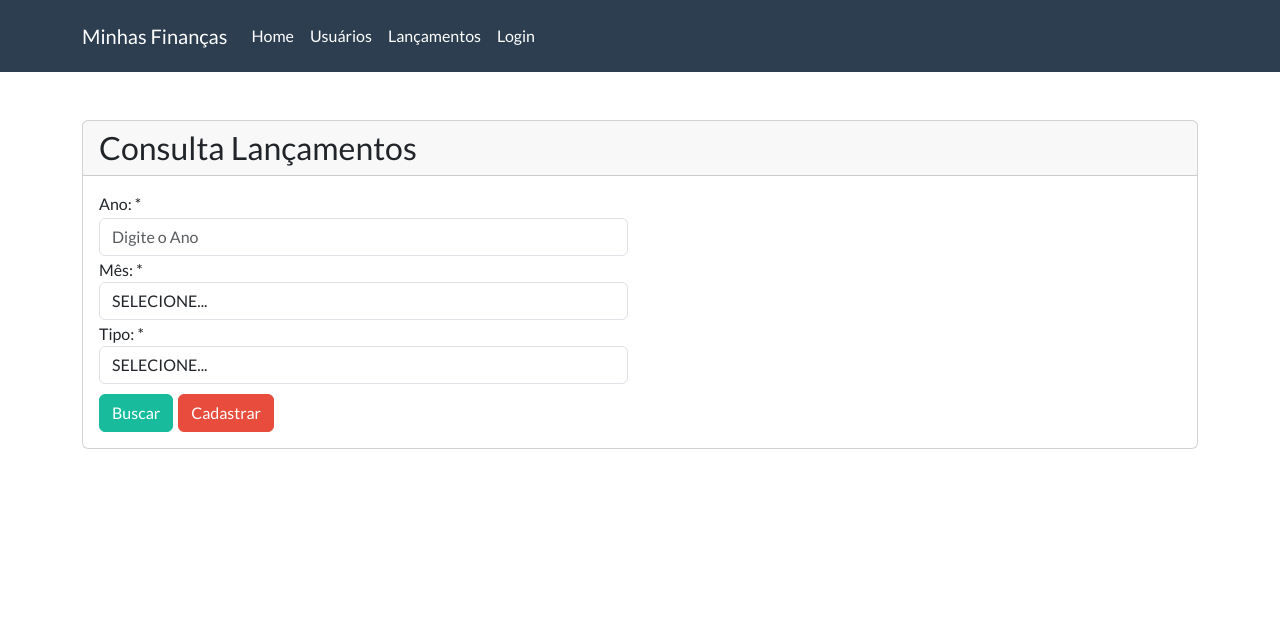
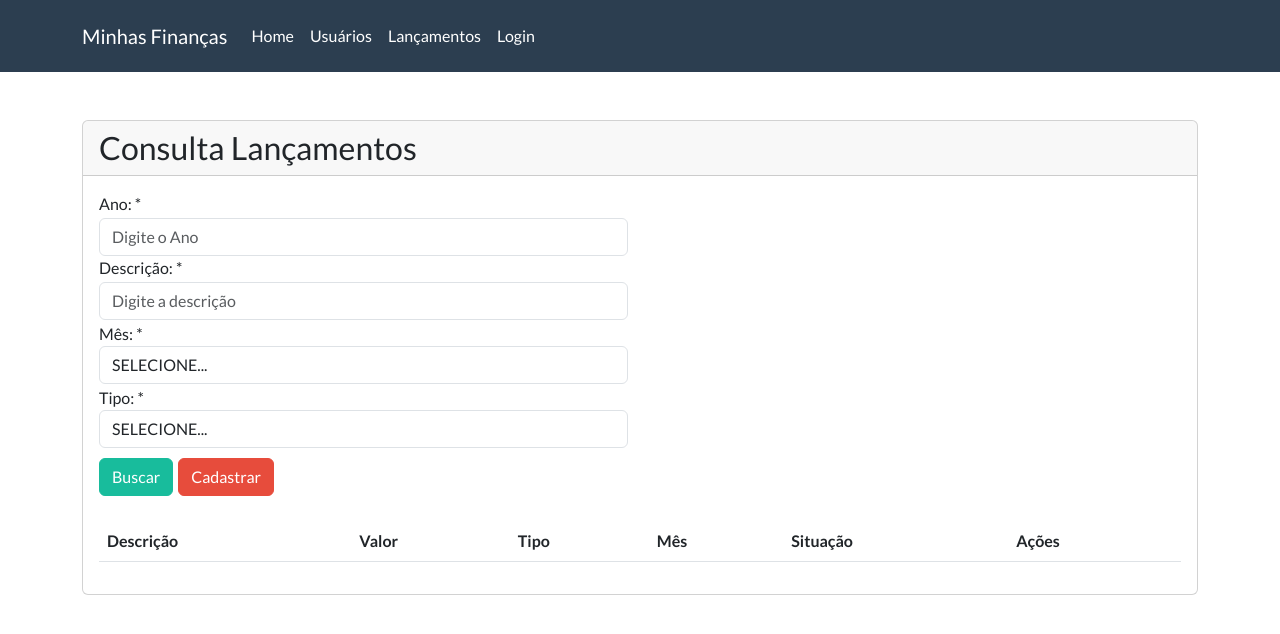
Before and after one commit to ChristianHVarela/MeuPrimeiroProjetoFrontReact, a React (Create React App) app: page /#/consulta-lancamento in a window 1280 px wide. Shown: the top 634 px of the page. Built offline with nearby package versions, Linux system fonts and the light colour scheme.

Commit message:
Merge PP-8

```diff
--- a/src/Component/selectMenu.js
+++ b/src/Component/selectMenu.js
@@ -3,9 +3,9 @@ import React from "react";
 function SelectMenu(props){
 
 
-    const options = props.lista.map(option =>{
+    const options = props.lista.map((option, index) =>{
         return(
-            <option value={option.val}>{option.key}</option>
+            <option key={index} value={option.val}>{option.key}</option>
         )
     })
 
--- /dev/null
+++ b/src/View/Lancamento/lancamentoTable.js
@@ -0,0 +1,42 @@
+import React from "react";
+
+function LancamentoTable(props){
+
+    const Lancamentos = props.Lancamentos.map(option =>{
+        return(
+            <tr key={option.id}>
+                <th>{option.descricao}</th>
+                <th>{option.valor}</th>
+                <th>{option.tipo}</th>
+                <th>{option.mes}</th>
+                <th>{option.status}</th>
+                <th></th>
+            </tr>
+        )
+    })
+
+
+
+
+    return(
+        <div className="bs-component">
+            <table className="table table-hover">
+                <thead>
+                    <tr>
+                        <th scope="col">Descrição</th>
+                        <th scope="col">Valor</th>
+                        <th scope="col">Tipo</th>
+                        <th scope="col">Mês</th>
+                        <th scope="col">Situação</th>
+                        <th scope="col">Ações</th>
+                    </tr>
+                </thead>
+                <tbody>
+                    {Lancamentos}
+                </tbody>
+            </table>
+        </div>
+    )
+}
+
+export default LancamentoTable
--- a/src/View/consultaLancamento.js
+++ b/src/View/consultaLancamento.js
@@ -1,12 +1,36 @@
 import React from "react";
 import Button from "../Component/button";
+import {} from 'react-router-dom'
 import Card from "../Component/Card";
 import FormGroup from "../Component/formGroup";
 import Input from "../Component/input";
 import SelectMenu from "../Component/selectMenu";
-
+import LancamentoTable from "./Lancamento/lancamentoTable";
+import LancamentoService from "../app/service/lancamentoService";
+import LocalStorageService from "../app/service/localStorageService";
 
 class ConsultaLancamento extends React.Component{
+
+    state ={
+        idUsuario: '',
+        descricao: '',
+        mes: '',
+        ano: '',
+        tipo: '',
+        lancamentos: []
+    }
+
+    constructor(){
+        super()
+        this.service = new LancamentoService()
+    }
+
+    buscar = () => {
+        const usuarioLogado = LocalStorageService.getItem('usuario_logado')
+        this.setState({idUsuario: usuarioLogado.id})
+        console.log(usuarioLogado)
+        console.log(this.state)
+    }
 
 
     render(){
@@ -32,6 +56,7 @@ class ConsultaLancamento extends React.Component{
             {key: 'RECEITA', val: 'RECEITA'}
         ]
 
+
         return(
             <Card title="Consulta Lançamentos">
                 <div className="row">
@@ -40,19 +65,23 @@ class ConsultaLancamento extends React.Component{
                             <form>
                                 <fieldset>
                                     <FormGroup>
-                                        <Input label="Ano: *" type="text" id="anoInput"
+                                        <Input label="Ano: *" type="text" id="anoInput" value={this.state.ano} change={e => this.setState({ano: e.target.value})}
                                             aria="anoHelp" placeholder="Digite o Ano" />
                                     </FormGroup>
                                     <FormGroup>
+                                        <Input label="Descrição: *" type="text" id="descricaoInput" value={this.state.descricao} change={e => this.setState({descricao: e.target.value})}
+                                            aria="descricaoHelp" placeholder="Digite a descrição" />
+                                    </FormGroup>
+                                    <FormGroup>
                                         <label style={{marginTop: '2px'}}>Mês: *</label>
-                                        <SelectMenu className="form-control" lista={months} />
+                                        <SelectMenu id="mesSelect" className="form-control" lista={months} value={this.state.mes} onChange={e => this.setState({mes: e.target.value})} />
                                     </FormGroup>
                                     <FormGroup>
                                         <label style={{marginTop: '2px'}}>Tipo: *</label>
-                                        <SelectMenu className="form-control" lista={types} />
+                                        <SelectMenu id="tipoSelect" className="form-control" lista={types} value={this.state.tipo} onChange={e => this.setState({tipo: e.target.value})} />
                                     </FormGroup>
                                     <FormGroup style={{marginTop: '10px'}}>
-                                        <Button type="button" color="btn btn-success">Buscar</Button>
+                                        <Button type="button" color="btn btn-success" click={this.buscar}>Buscar</Button>
                                         <Button type="button" color="btn btn-danger" style={{marginLeft: '5px'}}>Cadastrar</Button>
                                     </FormGroup>
                                 </fieldset>
@@ -60,7 +89,13 @@ class ConsultaLancamento extends React.Component{
                         </div>
                     </div>
                 </div>
+                <div className="row">
+                    <div className="col-lg-12" style={{marginTop: '25px'}}>
+                        <LancamentoTable Lancamentos={this.state.lancamentos} />
+                    </div>
+                </div>
             </Card>
+
         )
     }
 
--- /dev/null
+++ b/src/app/service/lancamentoService.js
@@ -0,0 +1,27 @@
+import React from "react";
+import ApiService from "../api";
+
+export default class LancamentoService extends ApiService{
+
+    constructor(){
+        super('/api/lancamentos')
+    }
+
+    consultar(Filtro){
+        let parameters = `/busca?idUsuário=${Filtro.idUsuario}`
+
+        if(Filtro.descricao){
+            parameters = `${parameters}&descricao=${Filtro.descricao}`
+        }
+        if(Filtro.mes){
+            parameters = `${parameters}&mes=${Filtro.mes}`
+        }
+        if(Filtro.ano){
+            parameters = `${parameters}&ano=${Filtro.ano}`
+        }
+        if(Filtro.tipo){
+            parameters = `${parameters}&tipo=${Filtro.tipo}`
+        }
+        return this.get(parameters)
+    }
+}
```
